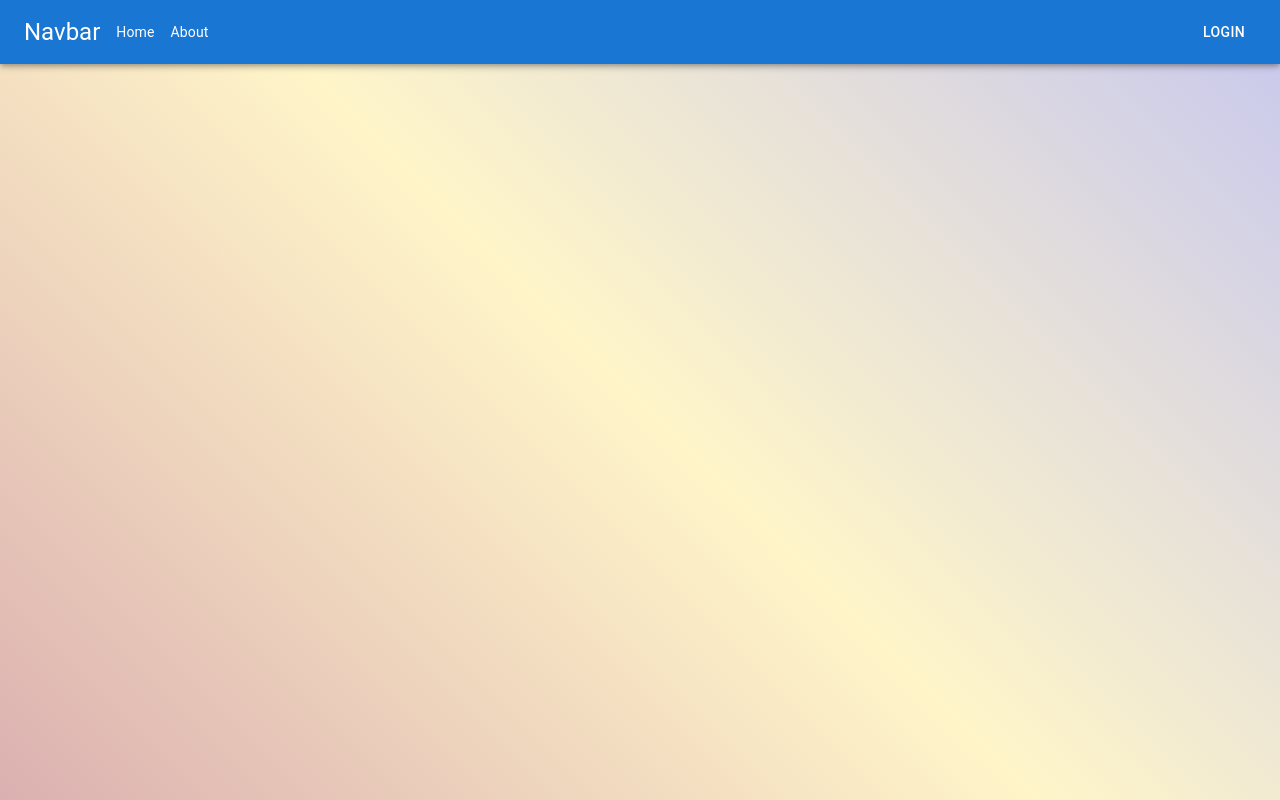
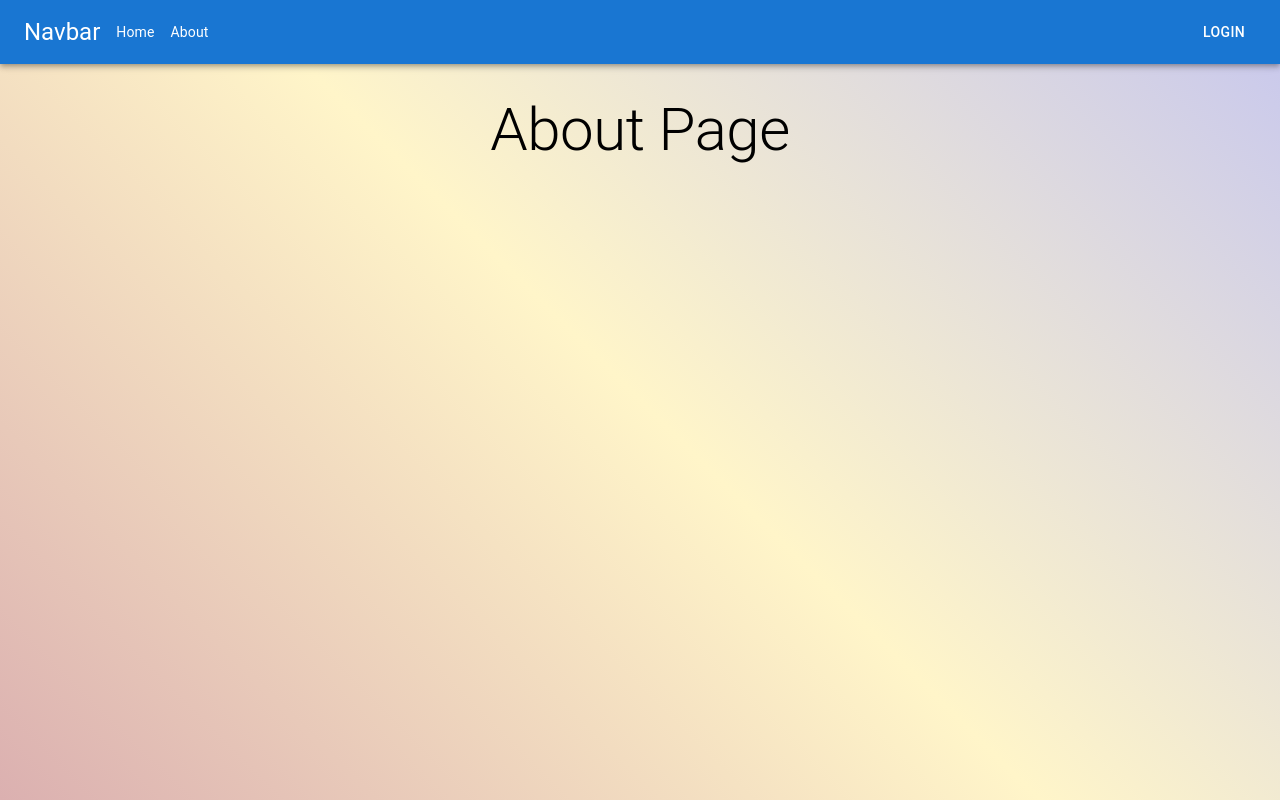
Before and after one commit to nh602/HackCU2022, a React (Create React App) app in the folder frontend/: page /about in a window 1280 px wide. Built offline with nearby package versions, Linux system fonts and the light colour scheme.

Commit message:
navbar, about

```diff
--- a/frontend/src/cmp/About.js
+++ b/frontend/src/cmp/About.js
@@ -1,11 +1,11 @@
-
+import { Typography } from "@mui/material";
 
 
 const About = () => {
 
     return (
         <div className="about page">
-            <h1>About Page</h1>
+            <Typography variant="h2" className="page-title">About Page</Typography>
         </div>
     );
 }
--- a/frontend/src/cmp/Navbar.js
+++ b/frontend/src/cmp/Navbar.js
@@ -8,14 +8,15 @@ import {
     Box,
     Container
 } from '@mui/material';
+import '../css/navbar.css';
 
 const Navbar = () => {
 
     return (
-        <AppBar>
+        <AppBar position="static">
             <Container maxWidth="x1">
                 <Toolbar disableGutters>
-                    <Typography variant="h5" component="div" sx={{ mr: 2, display: { md: 'flex' } }}>
+                    <Typography variant="h5" sx={{ mr: 2, display: { md: 'flex' } }}>
                         Navbar
                     </Typography>
 
```
